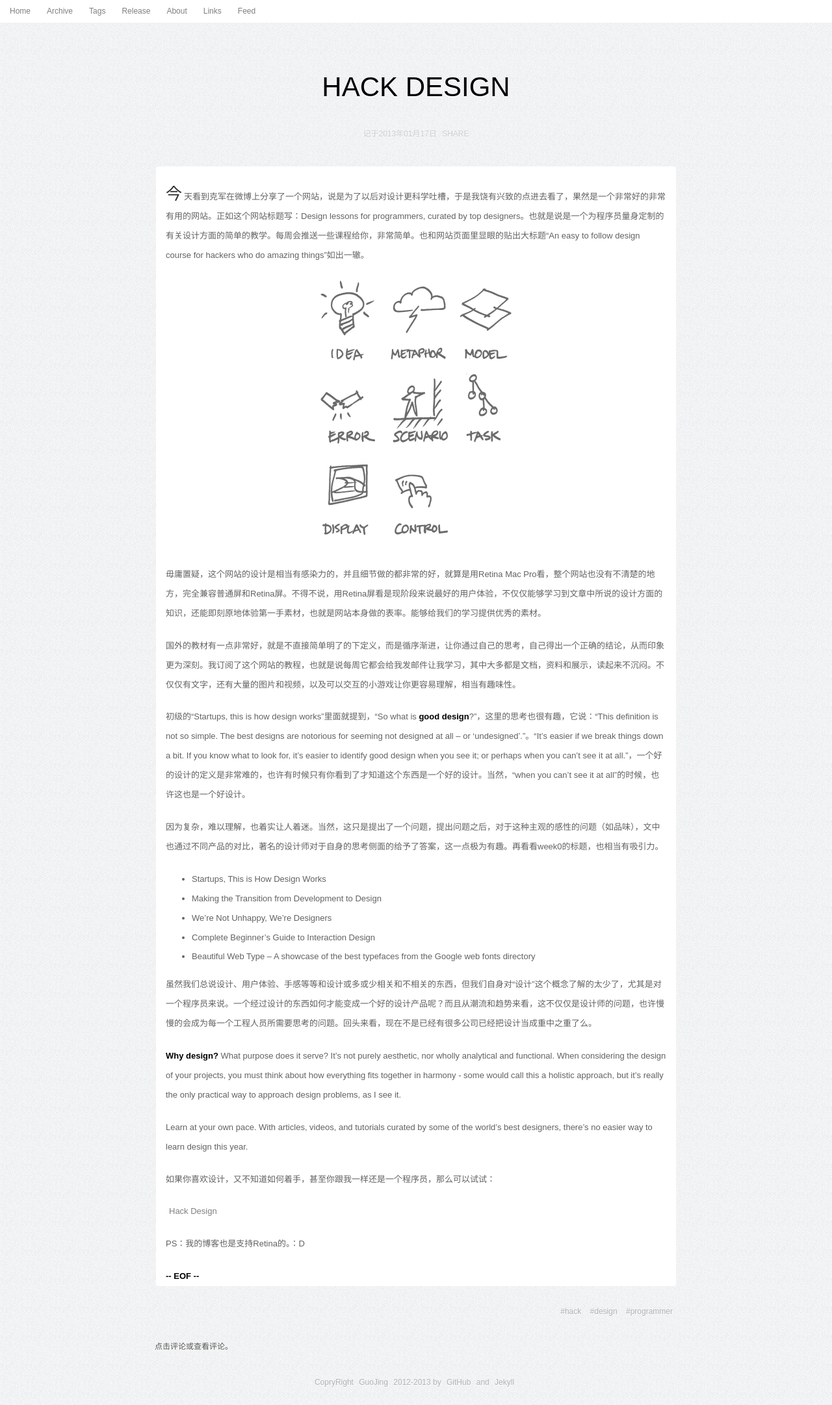
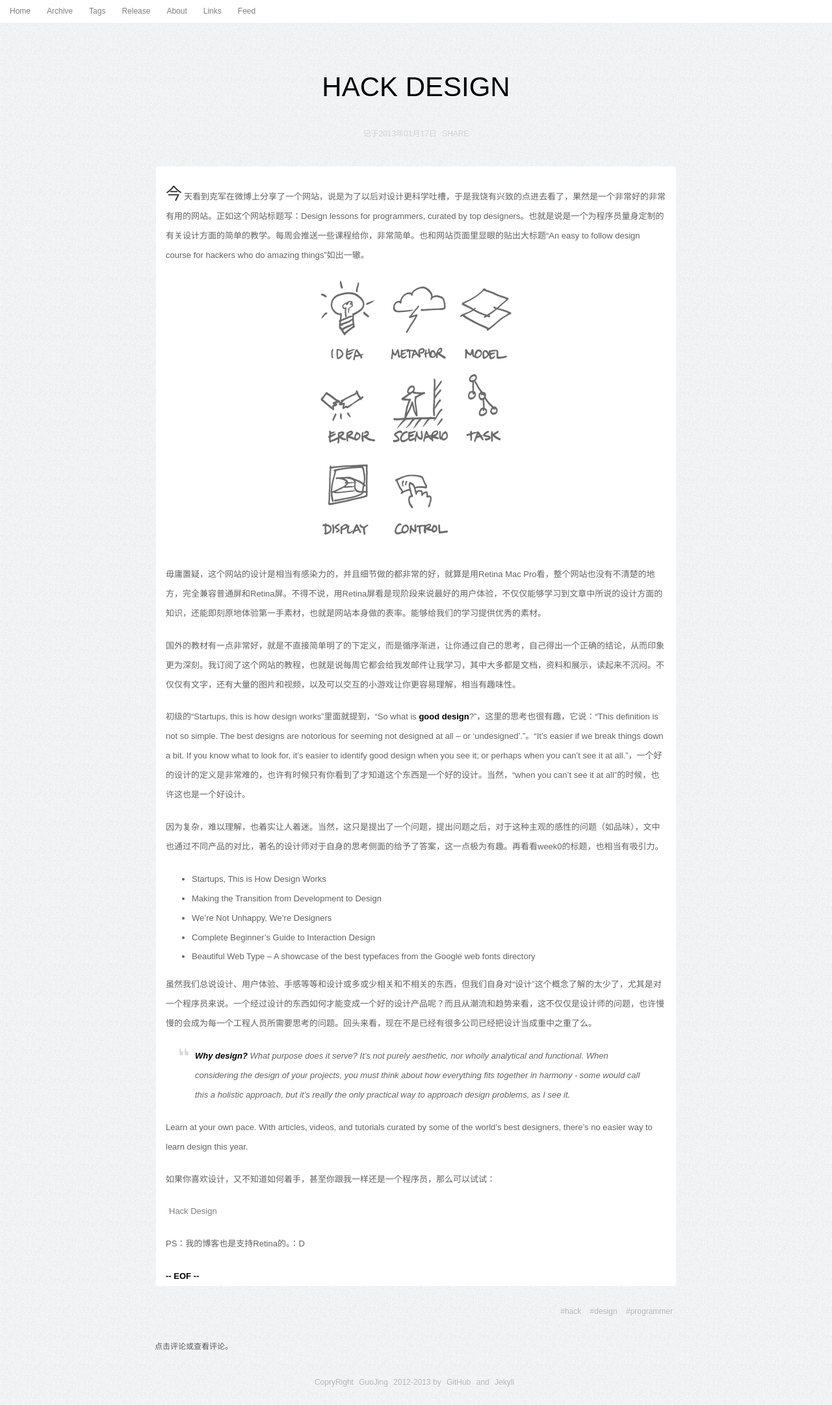
Before and after one commit to zwitzwit/guojing.github.com, a Jekyll site: the page built from _posts/share/2013-1-17-hack-design-an-easy-to-follow-design-course-for-hackers-who-do-amazing-things.md, in a window 1280 px wide. Shown: the whole page at 65% size. Built offline with Jekyll 4.4.1, drawn with Linux system fonts in a browser that asks for light colours; Markdown is read by kramdown in place of the engine named in the settings.

Commit message:
block support @2x

```diff
--- a/_posts/share/2013-1-17-hack-design-an-easy-to-follow-design-course-for-hackers-who-do-amazing-things.md
+++ b/_posts/share/2013-1-17-hack-design-an-easy-to-follow-design-course-for-hackers-who-do-amazing-things.md
@@ -25,7 +25,7 @@ tags: hack design programmer
 
 虽然我们总说设计、用户体验、手感等等和设计或多或少相关和不相关的东西，但我们自身对“设计”这个概念了解的太少了，尤其是对一个程序员来说。一个经过设计的东西如何才能变成一个好的设计产品呢？而且从潮流和趋势来看，这不仅仅是设计师的问题，也许慢慢的会成为每一个工程人员所需要思考的问题。回头来看，现在不是已经有很多公司已经把设计当成重中之重了么。
 
-**Why design?** What purpose does it serve? It's not purely aesthetic, nor wholly analytical and functional. When considering the design of your projects, you must think about how everything fits together in harmony - some would call this a holistic approach, but it's really the only practical way to approach design problems, as I see it.
+> **Why design?** What purpose does it serve? It's not purely aesthetic, nor wholly analytical and functional. When considering the design of your projects, you must think about how everything fits together in harmony - some would call this a holistic approach, but it's really the only practical way to approach design problems, as I see it.
 
 Learn at your own pace. With articles, videos, and tutorials curated by some of the world's best designers, there's no easier way to learn design this year.
 
--- a/css/style.css
+++ b/css/style.css
@@ -106,7 +106,7 @@ code {border:1px solid #ccc; background:white; padding:3px 5px; margin:0 3px;-mo
 
 pre {padding:10px; background:white; text-shadow:0 1px 0 white; -moz-border-radius:4px;-webkit-border-radius:4px;border-radius:4px;}
 pre code {background: white; border: none; margin: -7px; box-shadow: none; font-family: helvetica;}
-blockquote {font-style: italic; background-image: url('../images/theme/block.png'); background-repeat: no-repeat; background-position: left top; padding-left: 25px; margin-left: 20px; background-color: transparent;}
+blockquote {font-style: italic; background-image: url('../images/theme/block@2x.png'); background-repeat: no-repeat; background-position: left top; padding-left: 25px; margin-left: 20px; background-color: transparent; background-size: 16px}
 
 .intro {padding-left: 10px; font-size: 12px; margin-bottom: 20px; font-weight: bolder;}
 .more .title{font-size: 12px; padding-left: 10px; text-align: left; margin-bottom: 20px}
```
Also changed, not shown: images/theme/block.png, images/theme/block@2x.png (added).
